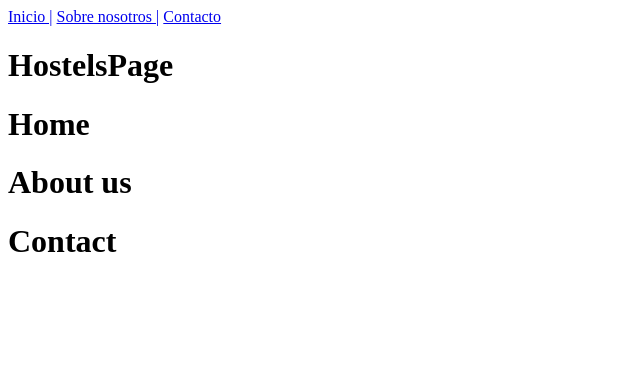
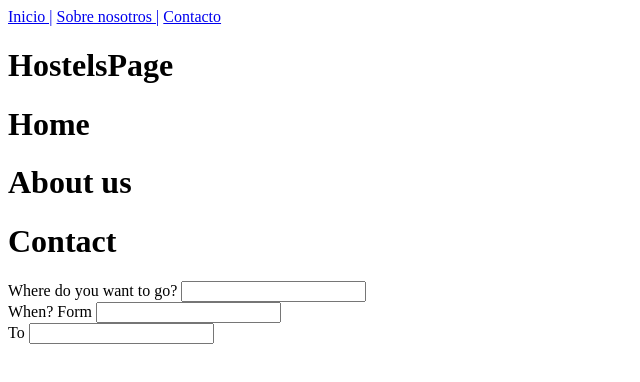
Before and after one commit to DeinyRB/BEM, a plain HTML site: page index.html in a window 1280 px wide. Shown: the whole page, without its empty margins (0-640 px from the left). Drawn offline with Linux system fonts and the light colour scheme.

Commit message:
primeras tres preguntas del formulario realizadas

```diff
--- a/index.html
+++ b/index.html
@@ -43,6 +43,22 @@
             </div>
         </div>
 
+        <form class="desarrollo__form">
+            <div class="desarrollo__form__box">
+                <label class="desarrollo__form__box__label">Where do you want to go?</label>
+                <input type="text" class="desarrollo__form__box__input">
+            </div>
+
+            <div class="desarrollo__form__box">
+                <label class="desarrollo__form__box__label">When? Form</label>
+                <input type="text" class="desarrollo__form__box__input">
+            </div>
+
+            <div class="desarrollo__form__box">
+                <label class="desarrollo__form__box__label">To</label>
+                <input type="text" class="desarrollo__form__box__input">
+            </div>
+
 </main>
 
 
```
